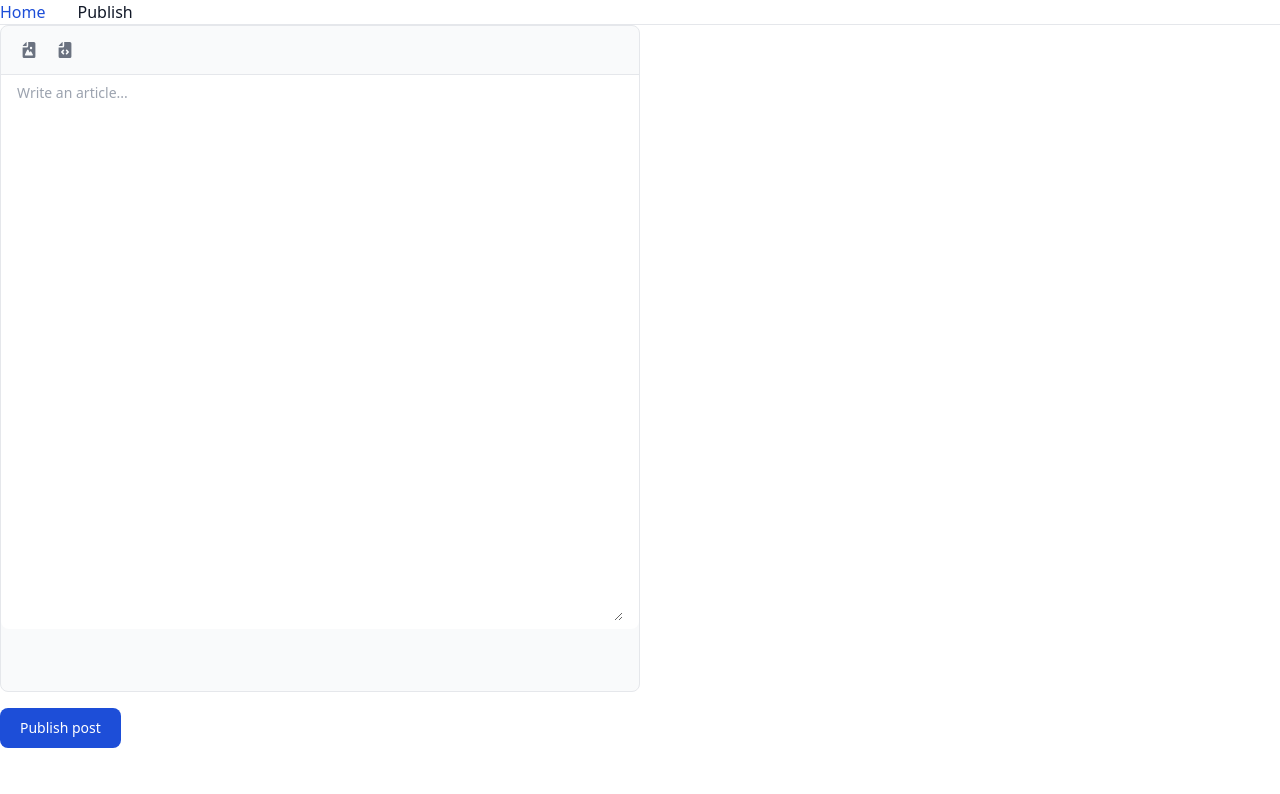
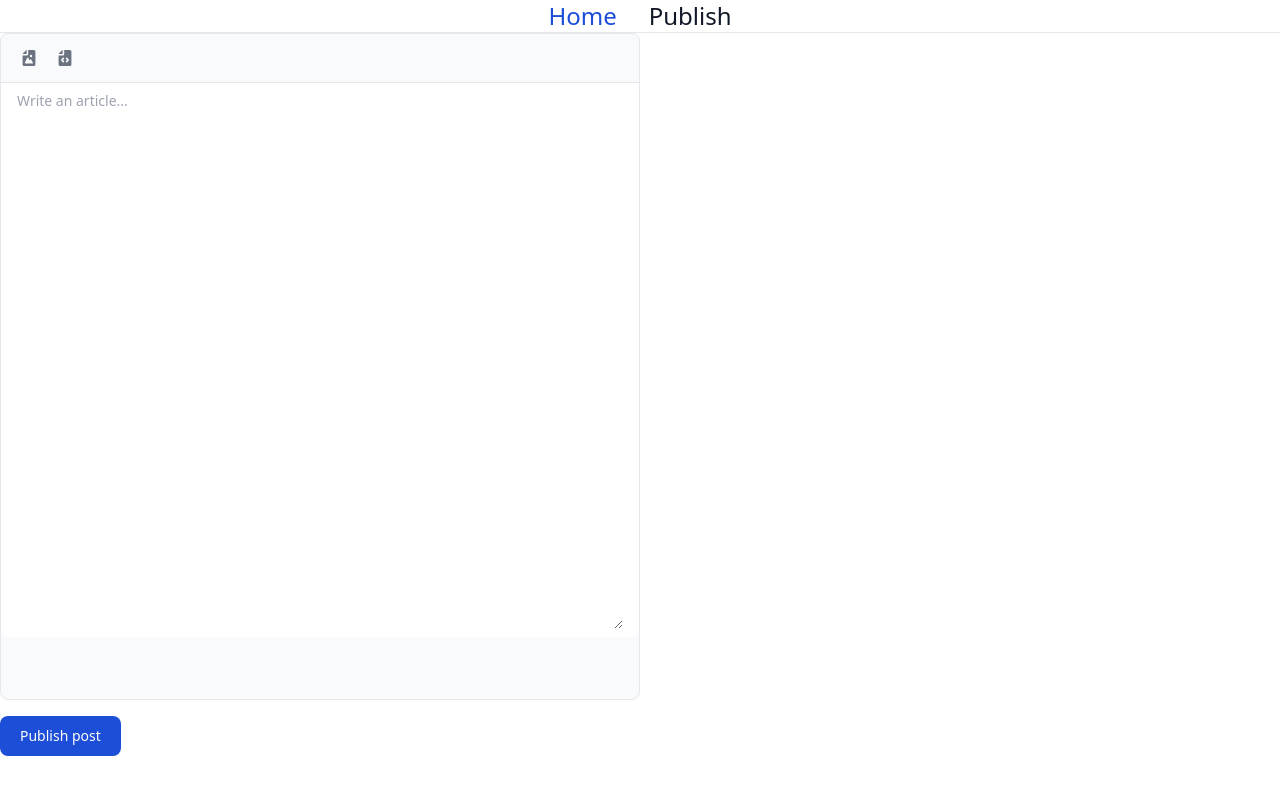
Before and after one commit to mzipi/my-blog, a Next.js app: page /dashboard in a window 1280 px wide. Shown: the top 794 px of the page. Built offline with nearby package versions, Linux system fonts and the light colour scheme.

Commit message:
agregados post title y tag

```diff
--- a/src/app/components/header.js
+++ b/src/app/components/header.js
@@ -2,9 +2,9 @@ import Link from "next/link"
 
 export function Header() {
     return(
-        <nav className="bg-white dark:bg-gray-900 w-full z-20 top-0 left-0 border-b border-gray-200 dark:border-gray-600">
-            <div className="items-center justify-between hidden w-full md:flex md:w-auto md:order-1" id="navbar-sticky">
-                <ul className="flex flex-col p-4 md:p-0 mt-4 font-medium border border-gray-100 rounded-lg bg-gray-50 md:flex-row md:space-x-8 md:mt-0 md:border-0 md:bg-white dark:bg-gray-800 md:dark:bg-gray-900 dark:border-gray-700">
+        <nav className="bg-white dark:bg-gray-900 w-full border-b border-gray-200 dark:border-gray-600">
+            <div className="items-center justify-center hidden w-full md:flex md:w-auto md:order-1" id="navbar-sticky">
+                <ul className="flex flex-col text-2xl p-4 md:p-0 mt-4 font-medium border border-gray-100 rounded-lg bg-gray-50 md:flex-row md:space-x-8 md:mt-0 md:border-0 md:bg-white dark:bg-gray-800 md:dark:bg-gray-900 dark:border-gray-700">
                     <li>
                         <Link href="/" className="block py-2 pl-3 pr-4 text-white bg-blue-700 rounded md:bg-transparent md:text-blue-700 md:p-0 md:dark:text-blue-500" aria-current="page">Home</Link>
                     </li>
--- a/src/app/page.js
+++ b/src/app/page.js
@@ -12,22 +12,17 @@ export default async function Home() {
             <section className="bg-white dark:bg-gray-900">
                 <div className="py-8 px-4 mx-auto max-w-screen-xl lg:py-16">
                     <div className="grid md:grid-cols-2 gap-8">
-                        {posts.map(({ _id, post }) => {
+                        {posts.map((post) => {
                             return (
-                                <div className="bg-gray-50 dark:bg-gray-800 border border-gray-200 dark:border-gray-700 rounded-lg p-8 md:p-12" key={_id}>
+                                <div className="bg-gray-50 dark:bg-gray-800 border border-gray-200 dark:border-gray-700 rounded-lg p-8 md:p-12" key={post._id}>
                                     <a href="#" className="bg-green-100 text-green-800 text-xs font-medium inline-flex items-center px-2.5 py-0.5 rounded-md dark:bg-gray-700 dark:text-green-400 mb-2">
                                         <svg className="w-2.5 h-2.5 mr-1.5" aria-hidden="true" xmlns="http://www.w3.org/2000/svg" fill="currentColor" viewBox="0 0 18 18">
                                             <path d="M17 11h-2.722L8 17.278a5.512 5.512 0 0 1-.9.722H17a1 1 0 0 0 1-1v-5a1 1 0 0 0-1-1ZM6 0H1a1 1 0 0 0-1 1v13.5a3.5 3.5 0 1 0 7 0V1a1 1 0 0 0-1-1ZM3.5 15.5a1 1 0 1 1 0-2 1 1 0 0 1 0 2ZM16.132 4.9 12.6 1.368a1 1 0 0 0-1.414 0L9 3.55v9.9l7.132-7.132a1 1 0 0 0 0-1.418Z" />
                                         </svg>
-                                        post.tag
+                                        {post.tag}
                                     </a>
-                                    <h2 className="text-gray-900 dark:text-white text-3xl font-extrabold mb-2">post.title</h2>
-                                    <p className="text-lg font-normal text-gray-500 dark:text-gray-400 mb-4">{post}</p>
-                                    <a href="#" className="text-blue-600 dark:text-blue-500 hover:underline font-medium text-lg inline-flex items-center">Read more
-                                        <svg className="w-3.5 h-3.5 ml-2" aria-hidden="true" xmlns="http://www.w3.org/2000/svg" fill="none" viewBox="0 0 14 10">
-                                            <path stroke="currentColor" strokeLinecap="round" strokeLinejoin="round" strokeWidth="2" d="M1 5h12m0 0L9 1m4 4L9 9" />
-                                        </svg>
-                                    </a>
+                                    <h2 className="text-gray-900 dark:text-white text-3xl font-extrabold mb-2">{post.title}</h2>
+                                    <p className="text-lg font-normal text-gray-500 dark:text-gray-400 mb-4">{post.post}</p>
                                 </div>
                             )
                         })}
```
